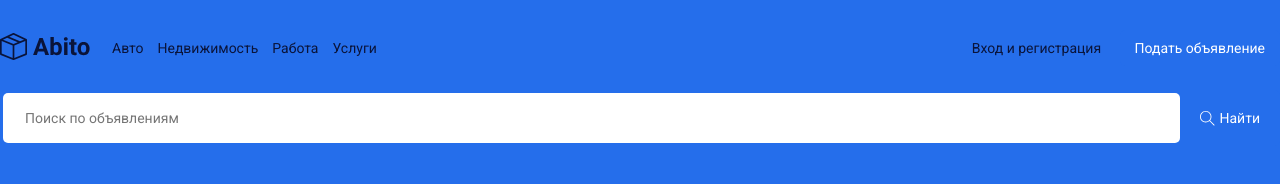
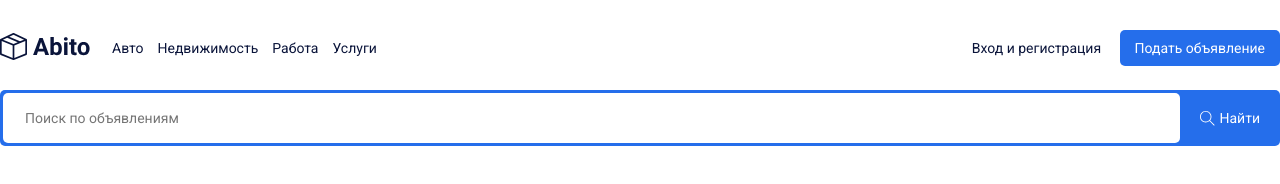
Before and after one commit to OlegusSPb888/abito, a plain HTML site: page index.html in a window 1280 px wide. Drawn offline with Linux system fonts and the light colour scheme; files that its build step writes are made by us from their sources.

Commit message:
Update style.css

```diff
--- a/CSS/style.css
+++ b/CSS/style.css
@@ -2,7 +2,6 @@ body {
     font-family: "Roboto", sans-serif;
     font-size: 14px;
     color: #0A143A;
-    background: #256eeb; /* фон */
 }
 
 .header {
```
